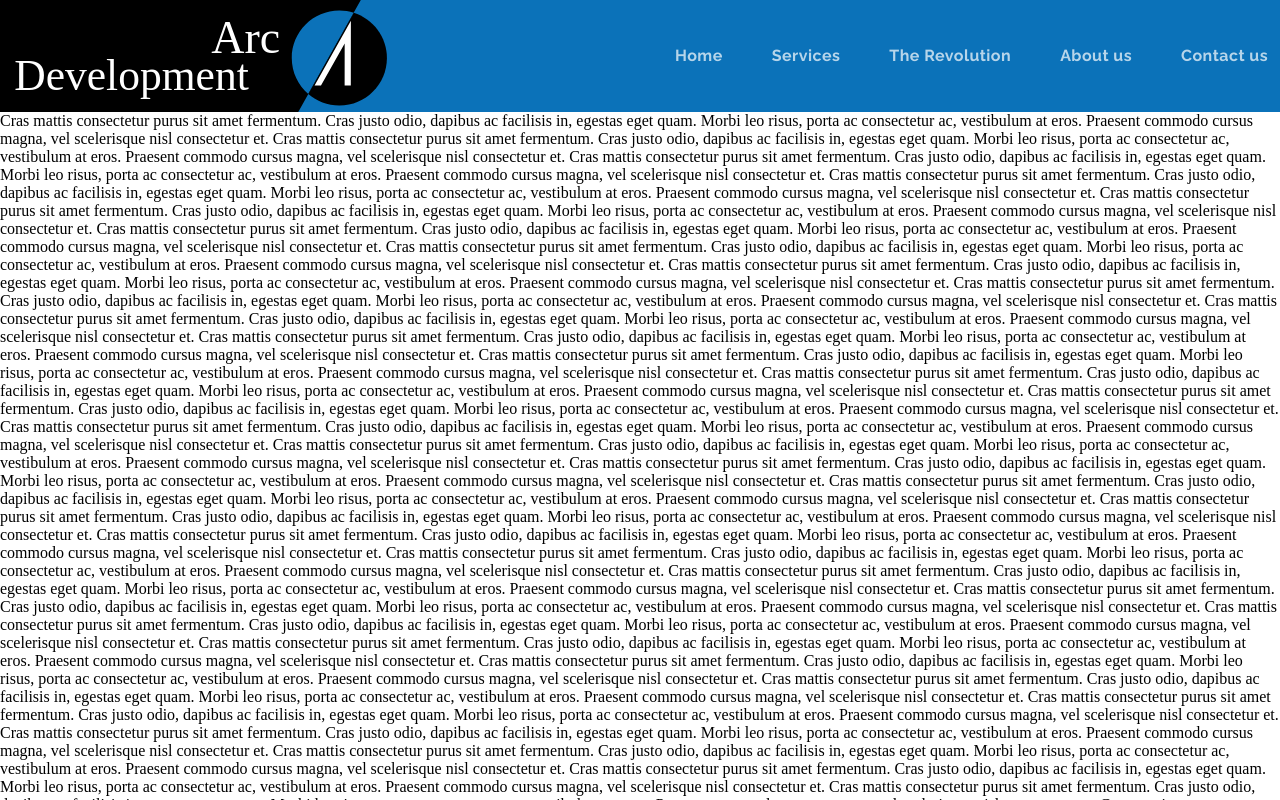
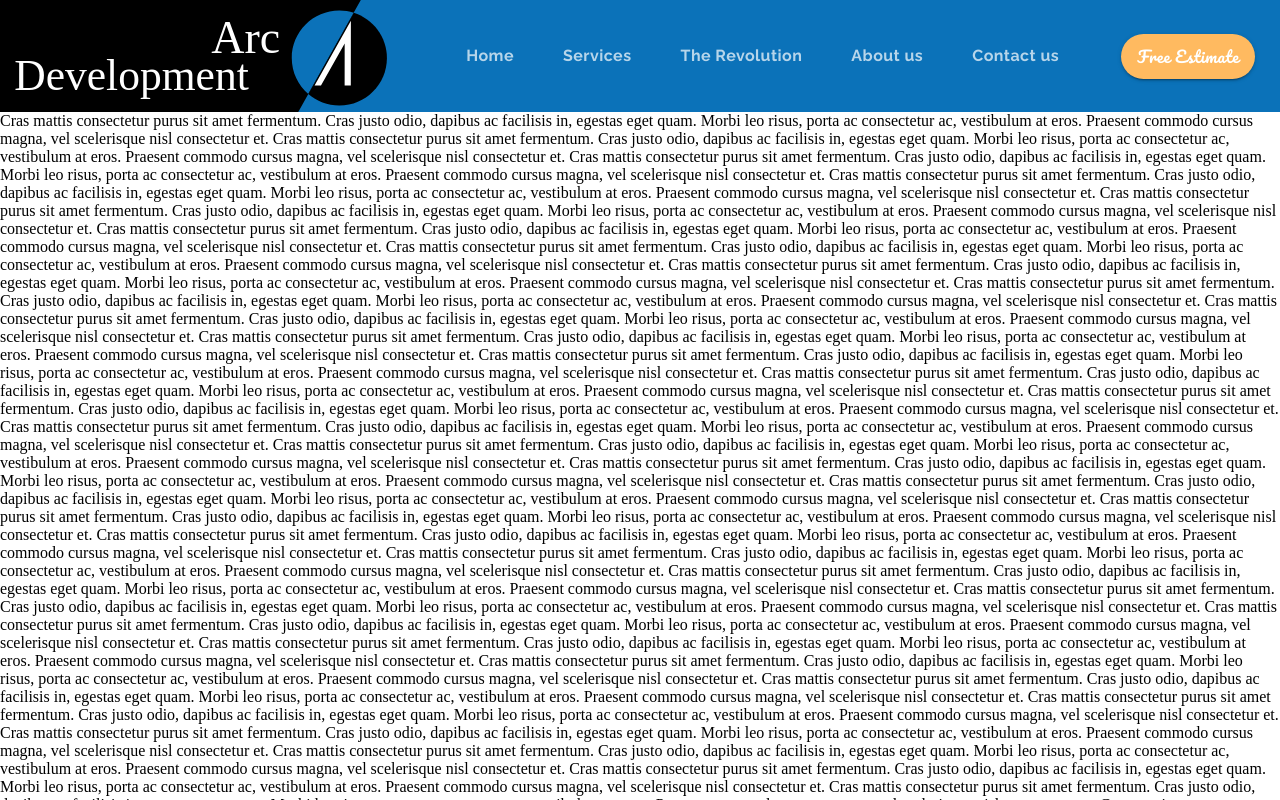
Before and after one commit to geogeorgiou/material-ui-crashcourse, a React (Create React App) app: page / in a window 1280 px wide. Shown: the top 800 px of the page. Built offline with nearby package versions, Linux system fonts and the light colour scheme.

Commit message:
Using Button and abstracting theming into Theme component

```diff
--- a/src/components/ui/Header.js
+++ b/src/components/ui/Header.js
@@ -3,7 +3,7 @@
 import Toolbar from '@material-ui/core/Toolbar';
 import useScrollTrigger from '@material-ui/core/useScrollTrigger';
 import {makeStyles} from "@material-ui/styles";
-import {Tabs, Tab} from "@material-ui/core";
+import {Tabs, Tab, Button} from "@material-ui/core";
 
 import logo from '../../assets/logo.svg';
 
@@ -44,6 +44,14 @@
         ...theme.typography.tab,
         minWidth: 10,
         marginLeft: "25px"
+    },
+
+    button: {
+        ...theme.typography.estimate,
+        borderRadius: '50px',
+        marginLeft: "50px",
+        marginRight: "25px",
+        height: "45px"
     }
 
 }))
@@ -69,6 +77,14 @@
                             <Tab className={classes.tab} label="About us"/>
                             <Tab className={classes.tab} label="Contact us"/>
                         </Tabs>
+
+                        <Button
+                            variant="contained"
+                            color="secondary"
+                            className={classes.button}
+                        >
+                            Free Estimate
+                        </Button>
                     </Toolbar>
                 </AppBar>
             </ElevationScroll>
--- a/src/components/ui/Theme.js
+++ b/src/components/ui/Theme.js
@@ -22,6 +22,12 @@
             textTransform: 'none',
             fontWeight: 700,
             fontSize: '1rem'
+        },
+        estimate: {
+            fontFamily: "Pacifico",
+            fontSize: "1rem",
+            textTransform: "none",
+            color: "white"
         }
     }
 
```
